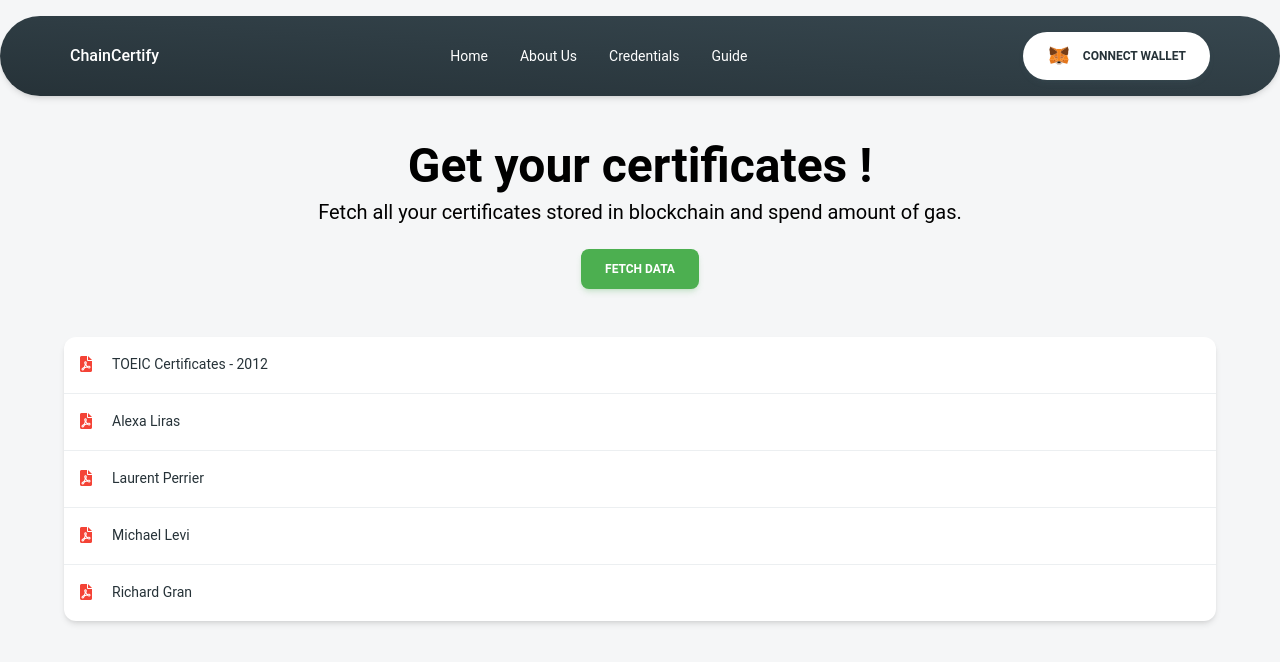
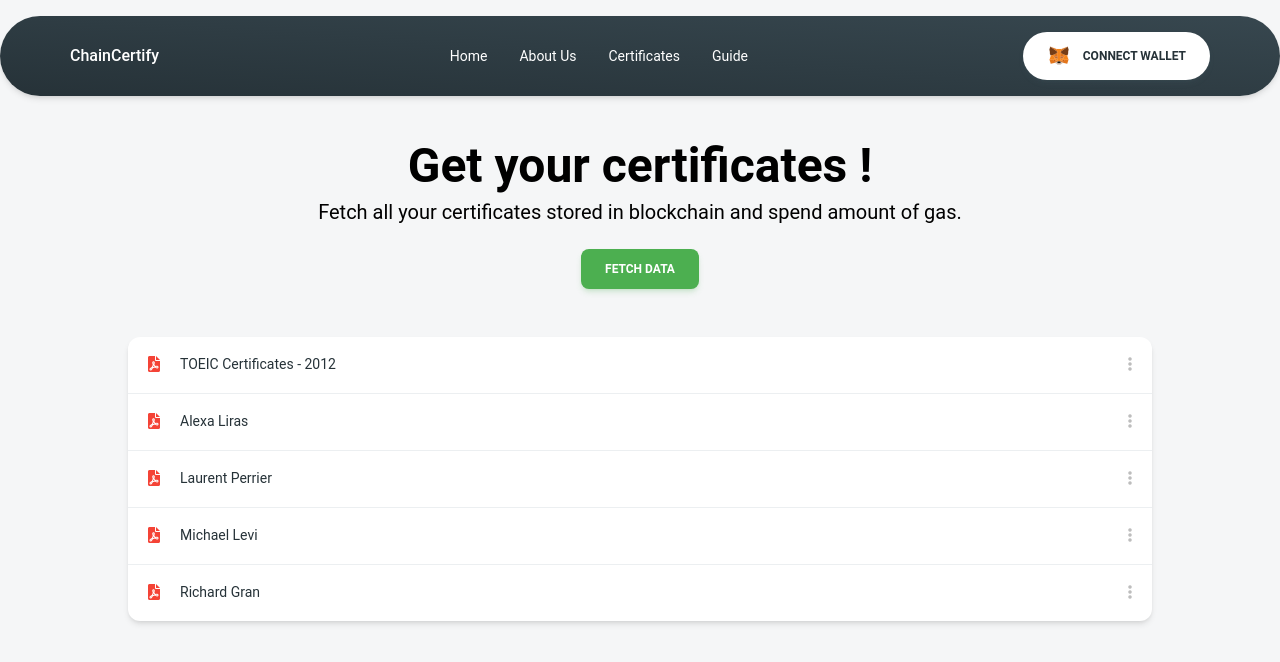
Before and after one commit to r1chou5e/ChainCertify-FE, a React (Create React App) app: page /get in a window 1280 px wide. Shown: the top 662 px of the page. Built offline with nearby package versions, Linux system fonts and the light colour scheme.

Commit message:
add row detail

```diff
--- a/src/components/Header.jsx
+++ b/src/components/Header.jsx
@@ -45,7 +45,7 @@ function Header() {
         color="white"
         className="p-1 font-normal"
       >
-        <a href="#" className="flex items-center">
+        <a href="/" className="flex items-center">
           Home
         </a>
       </Typography>
@@ -55,7 +55,7 @@ function Header() {
         color="white"
         className="p-1 font-normal"
       >
-        <a href="#" className="flex items-center">
+        <a href="/about-us" className="flex items-center">
           About Us
         </a>
       </Typography>
@@ -65,8 +65,8 @@ function Header() {
         color="white"
         className="p-1 font-normal"
       >
-        <a href="#" className="flex items-center">
-          Credentials
+        <a href="/get" className="flex items-center">
+          Certificates
         </a>
       </Typography>
       <Typography
@@ -75,7 +75,7 @@ function Header() {
         color="white"
         className="p-1 font-normal"
       >
-        <a href="#" className="flex items-center">
+        <a href="/guide" className="flex items-center">
           Guide
         </a>
       </Typography>
@@ -91,7 +91,7 @@ function Header() {
       <div className="container mx-auto flex items-center justify-between white">
         <Typography
           as="a"
-          href="#"
+          href="/"
           className="mr-4 cursor-pointer py-1.5 font-medium"
         >
           ChainCertify
--- a/src/components/pages/GetCertificates.jsx
+++ b/src/components/pages/GetCertificates.jsx
@@ -34,17 +34,17 @@ function GetCertificates() {
         </Button>
       </div>
       <div className="flex justify-center">
-        <Card className="h-full w-[90%] mt-10 overflow-hidden">
+        <Card className="h-full w-[80%] mt-10 overflow-hidden">
           <table className="w-full min-w-max table-auto text-left">
             <tbody>
-              {TABLE_ROWS.map(({ name, job, date }, index) => {
+              {TABLE_ROWS.map(({ name }, index) => {
                 const isLast = index === TABLE_ROWS.length - 1;
                 const classes =
                   (isLast ? "p-4" : "p-4 border-b border-blue-gray-50") +
-                  " flex items-center";
+                  " flex items-center hover:bg-gray-200 cursor-pointer px-5";
 
                 return (
-                  <tr key={name}>
+                  <tr key={index}>
                     <td className={classes}>
                       <div className="mr-2">
                         <i className="fas fa-file-pdf text-red-500 mr-1"></i>
@@ -56,6 +56,9 @@ function GetCertificates() {
                       >
                         {name}
                       </Typography>
+                      <div className="ml-auto">
+                        <i className="fas fa-ellipsis-vertical text-gray-400"></i>
+                      </div>
                     </td>
                   </tr>
                 );
```
